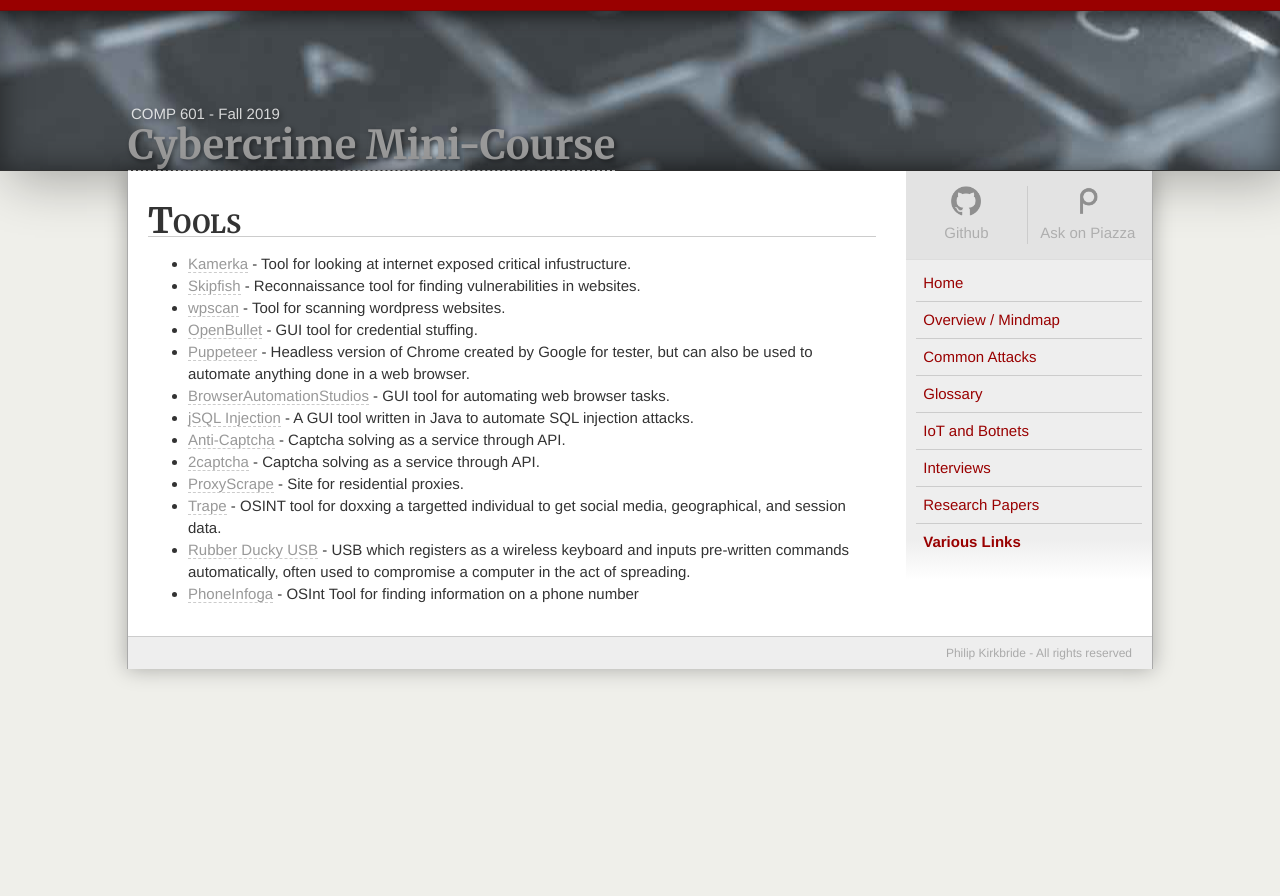
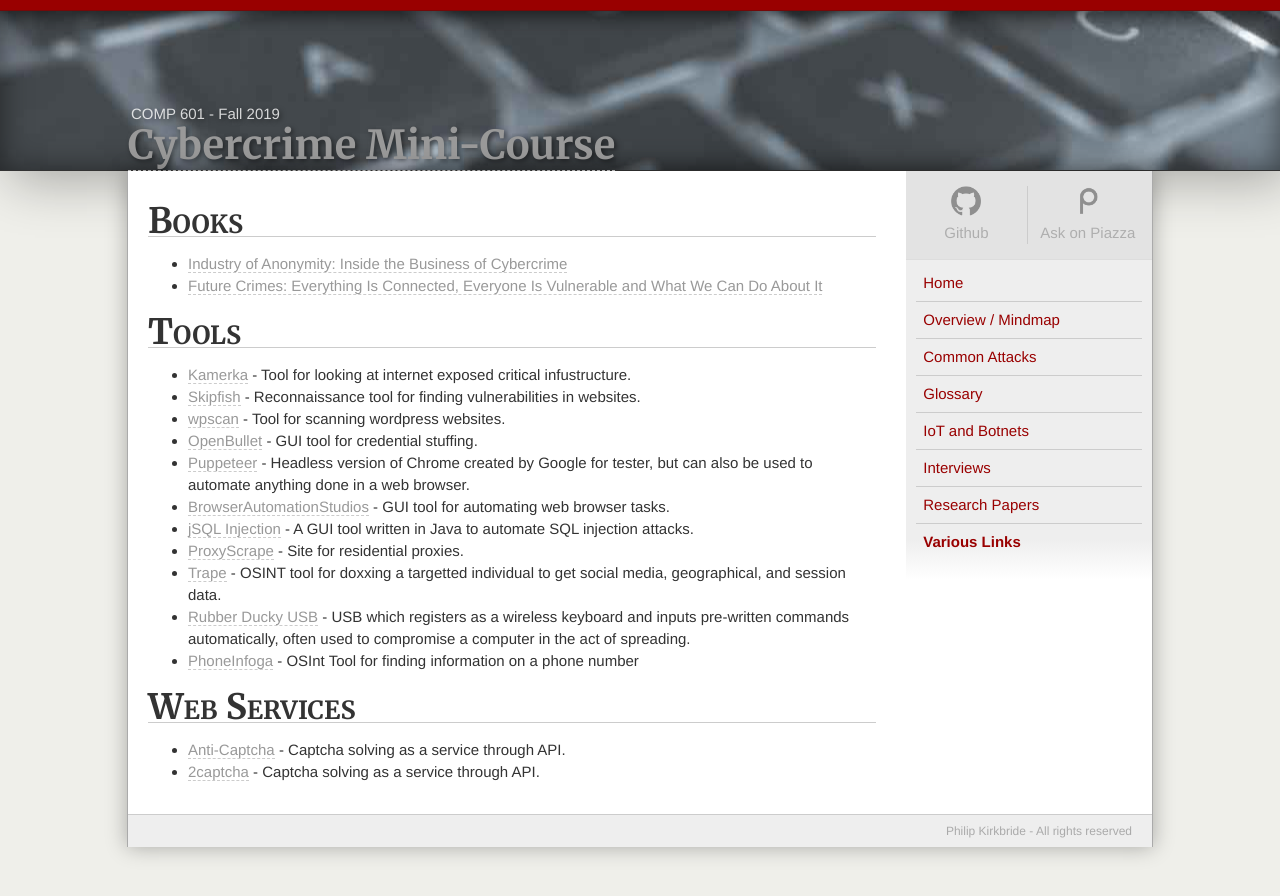
Before and after one commit to kirkins/Cyber-Crime-Micro-Course, a Jekyll site: the page built from links.md, in a window 1280 px wide. Shown: the top 896 px of the page. Built offline with Jekyll 4.4.1, drawn with Linux system fonts in a browser that asks for light colours; nearby versions of some CDN libraries; some web fonts are replaced; Markdown is read by kramdown in place of the engine named in the settings.

Commit message:
add books and web services sections in links:

```diff
--- a/links.md
+++ b/links.md
@@ -3,6 +3,10 @@ layout: default
 title: Links
 nav: links
 ---
+
+## Books
+- [Industry of Anonymity: Inside the Business of Cybercrime](https://www.hup.harvard.edu/catalog.php?isbn=9780674979413)
+- [Future Crimes: Everything Is Connected, Everyone Is Vulnerable and What We Can Do About It](http://www.futurecrimesbook.com/)
 
 ## Tools
 
@@ -13,9 +17,12 @@ nav: links
 - [Puppeteer](https://developers.google.com/web/tools/puppeteer) - Headless version of Chrome created by Google for tester, but can also be used to automate anything done in a web browser.
 - [BrowserAutomationStudios](https://bablosoft.com/shop/BrowserAutomationStudio) - GUI tool for automating web browser tasks.
 - [jSQL Injection](https://github.com/ron190/jsql-injection) - A GUI tool written in Java to automate SQL injection attacks.
-- [Anti-Captcha](https://anti-captcha.com/) - Captcha solving as a service through API.
-- [2captcha](https://2captcha.com/) - Captcha solving as a service through API.
 - [ProxyScrape](https://proxyscrape.com/) - Site for residential proxies.
 - [Trape](https://github.com/jofpin/trape) - OSINT tool for doxxing a targetted individual to get social media, geographical, and session data.
 - [Rubber Ducky USB](https://shop.hak5.org/products/usb-rubber-ducky-deluxe) - USB which registers as a wireless keyboard and inputs pre-written commands automatically, often used to compromise a computer in the act of spreading.
 - [PhoneInfoga](https://github.com/sundowndev/PhoneInfoga) - OSInt Tool for finding information on a phone number
+
+## Web Services
+
+- [Anti-Captcha](https://anti-captcha.com/) - Captcha solving as a service through API.
+- [2captcha](https://2captcha.com/) - Captcha solving as a service through API.
```
